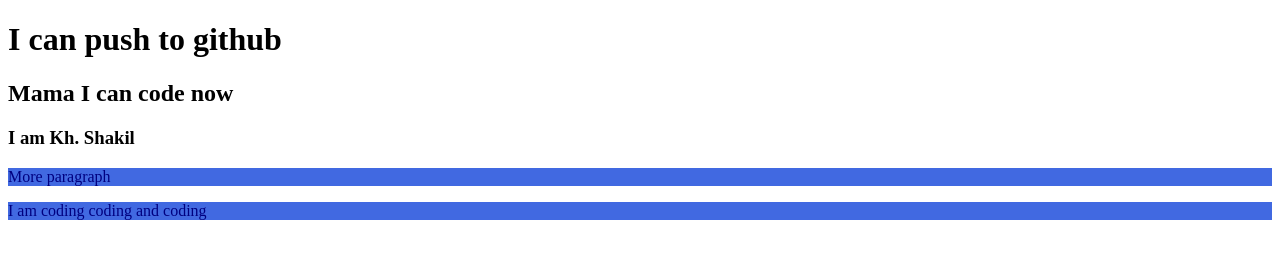
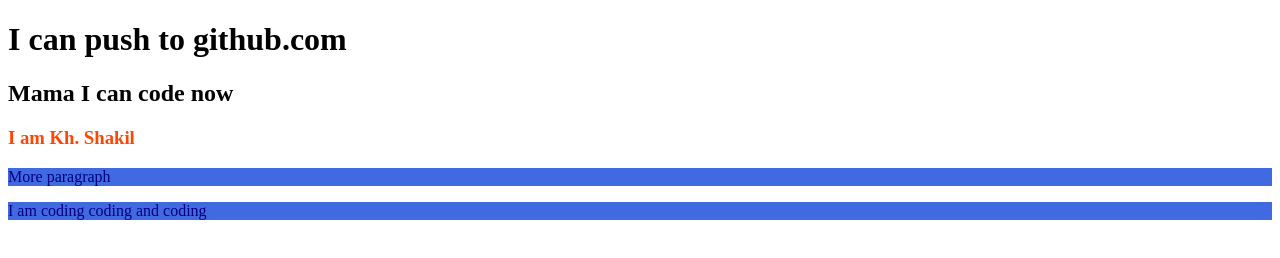
Before and after one commit to khshakilahamed/my-second-repo, a plain HTML site: page index.html in a window 1280 px wide. Drawn offline with Linux system fonts and the light colour scheme.

Commit message:
added .com

```diff
--- a/index.html
+++ b/index.html
@@ -8,7 +8,7 @@
     <link rel="stylesheet" href="style.css">
 </head>
 <body>
-    <h1>I can push to github</h1>
+    <h1>I can push to github.com</h1>
     <h2>Mama I can code now </h2>
     <h3>I am Kh. Shakil</h3>
     <p>More paragraph</p>
--- a/style.css
+++ b/style.css
@@ -2,3 +2,6 @@ p{
     color: navy;
     background-color: royalblue;
 }
+h3{
+    color: orangered
+}
```
